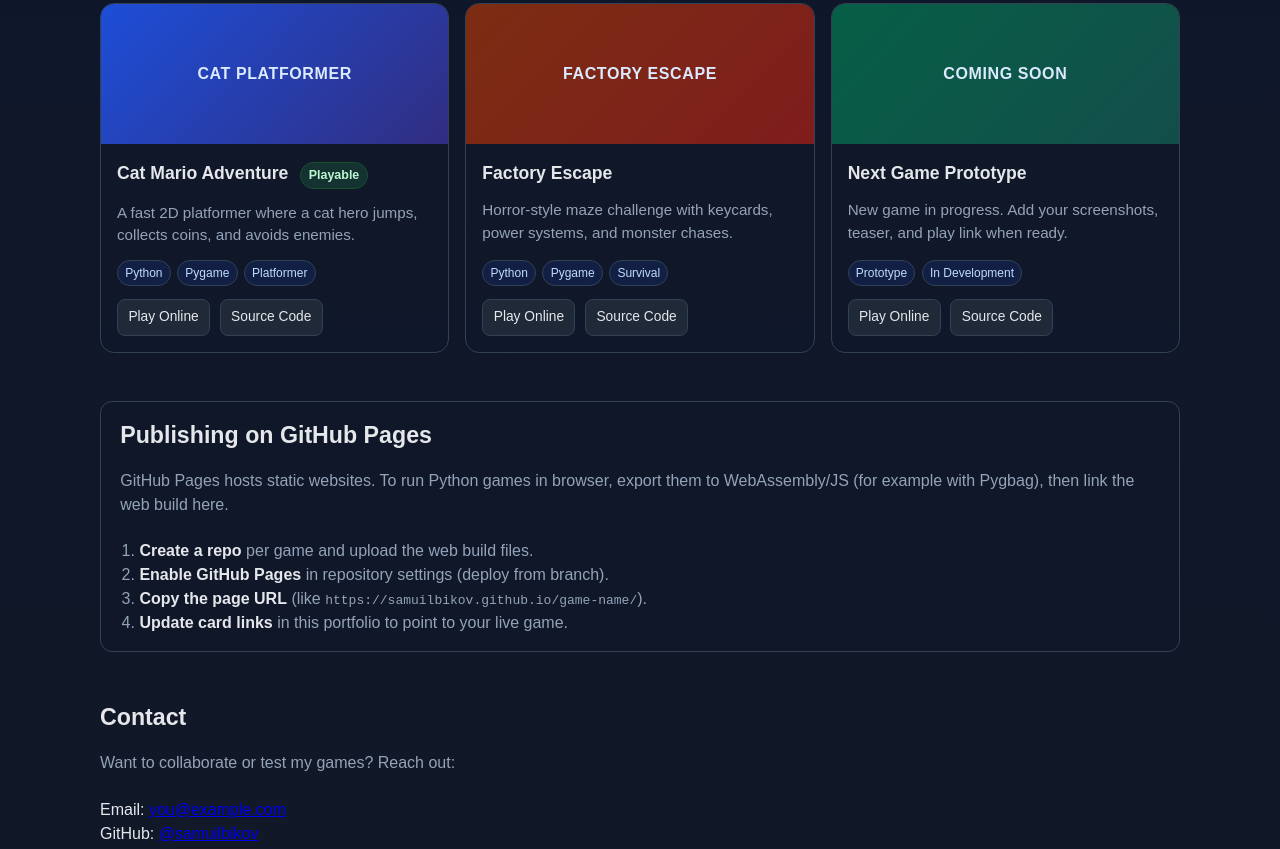
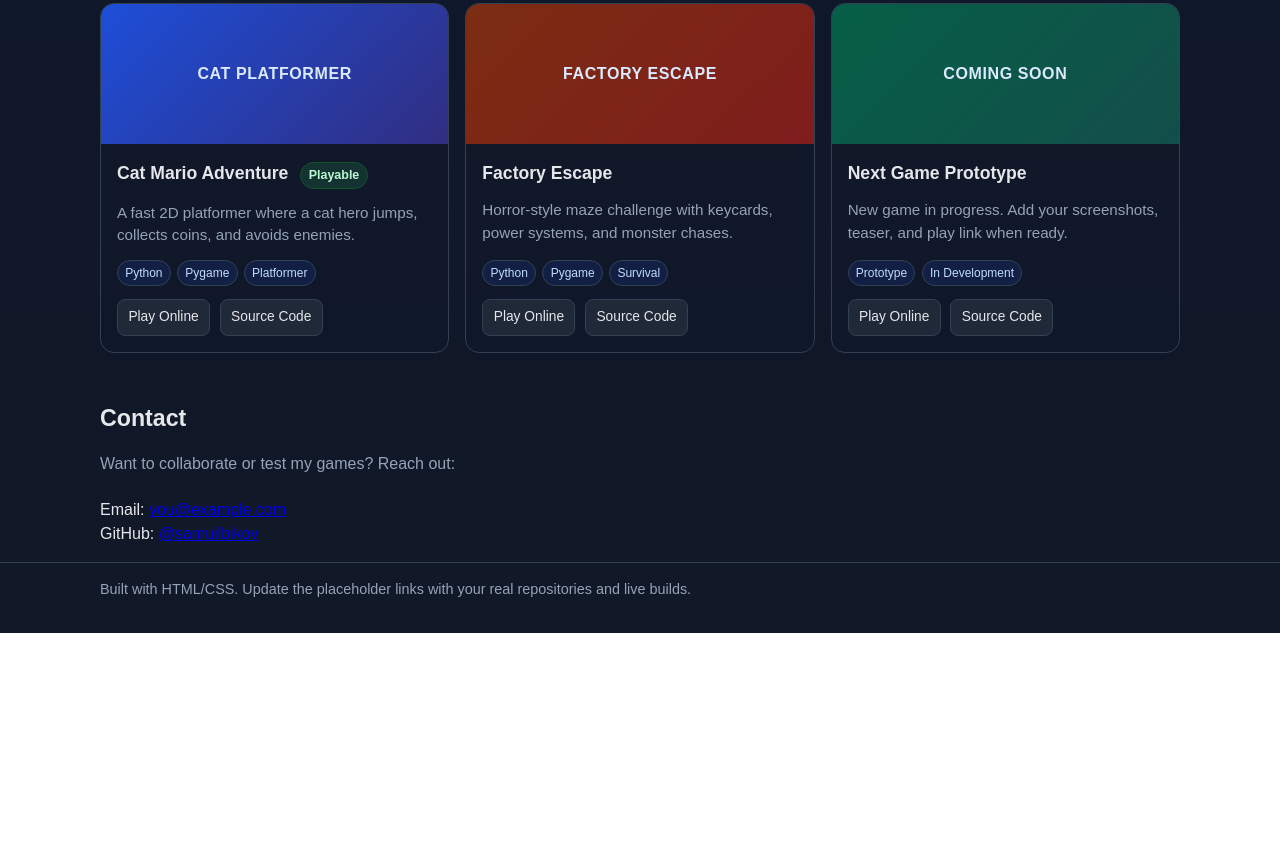
Before and after one commit to samuilbikov/games, a plain HTML site: page index.html in a window 1280 px wide. Shown: the part 469-1318 px from the top of the page. After the commit the page ends 1102 px from the top, so only its background shows below. Drawn offline with Linux system fonts and the light colour scheme.

Commit message:
Update index.html

```diff
--- a/index.html
+++ b/index.html
@@ -318,19 +318,6 @@
       </div>
     </section>
 
-    <section id="publish" class="how-to">
-      <h2 class="section-title">Publishing on GitHub Pages</h2>
-      <p class="section-subtitle">
-        GitHub Pages hosts static websites. To run Python games in browser, export them to WebAssembly/JS
-        (for example with Pygbag), then link the web build here.
-      </p>
-      <ol>
-        <li><strong>Create a repo</strong> per game and upload the web build files.</li>
-        <li><strong>Enable GitHub Pages</strong> in repository settings (deploy from branch).</li>
-        <li><strong>Copy the page URL</strong> (like <code>https://samuilbikov.github.io/game-name/</code>).</li>
-        <li><strong>Update card links</strong> in this portfolio to point to your live game.</li>
-      </ol>
-    </section>
 
     <section id="contact">
       <h2 class="section-title">Contact</h2>
```
